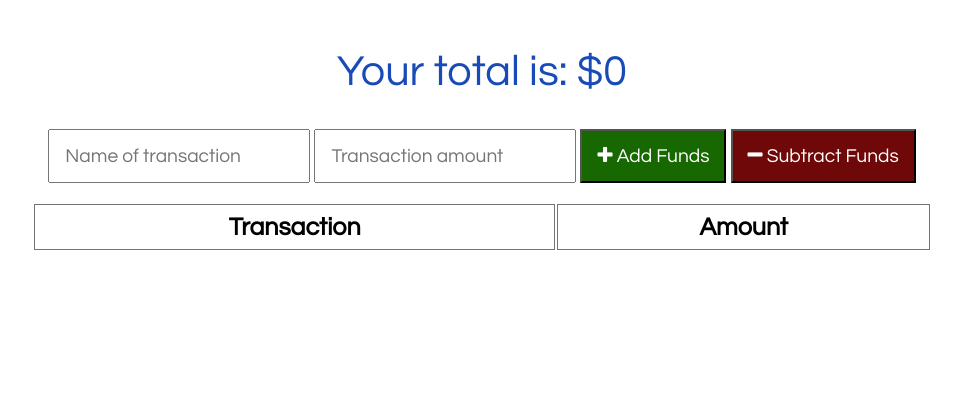
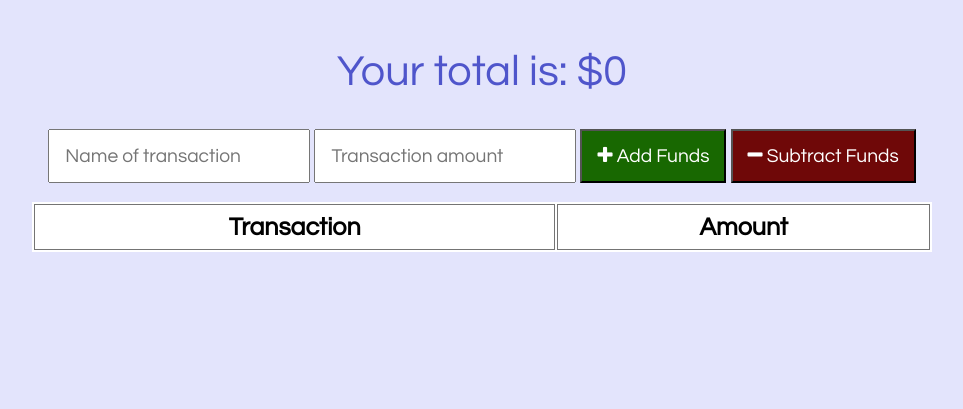
Before and after one commit to shaydaniel7/progressive-budget, a website: page public/index.html in a window 1280 px wide. Shown: the whole page, without its empty margins (158-1121 px from the left). Drawn offline with nearby package versions, Linux system fonts and the light colour scheme; no server answers.

Commit message:
a little styling

```diff
--- a/public/styles.css
+++ b/public/styles.css
@@ -1,7 +1,7 @@
 body {
   font-size: 120%;
   font-family: 'Questrial', sans-serif;
-  background-color: #ffffff;
+  background-color: #e3e4fc;
   margin-bottom: 60px;
 }
 
@@ -62,8 +62,7 @@ tr:nth-child(even) {
 .total {
   font-size: 150%;
   margin-top: 50px;
-  color: #194bb8
-  /* text-decoration: underline; */
+  color: #4f55cb
 }
 
 .form {
```
